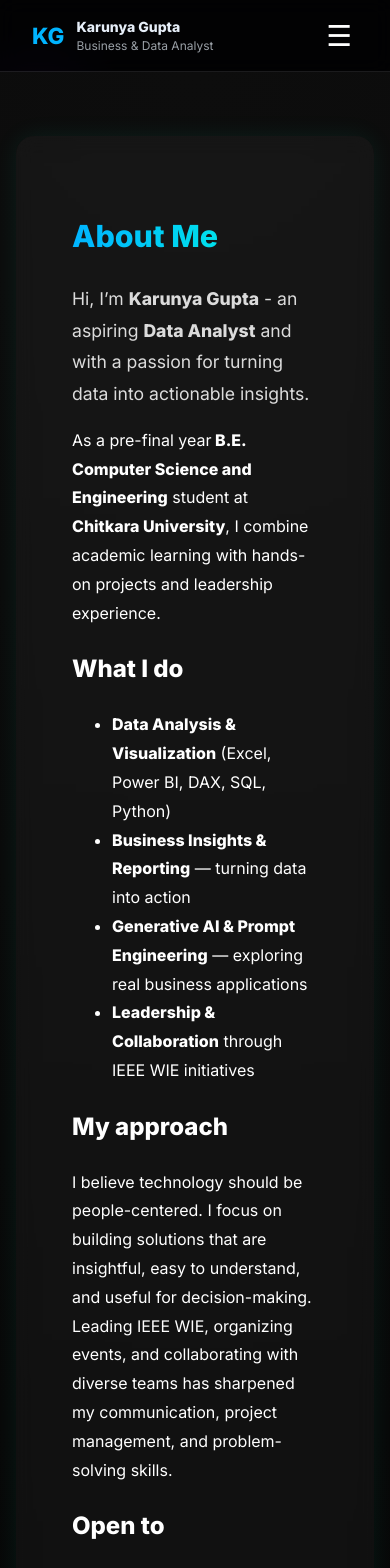
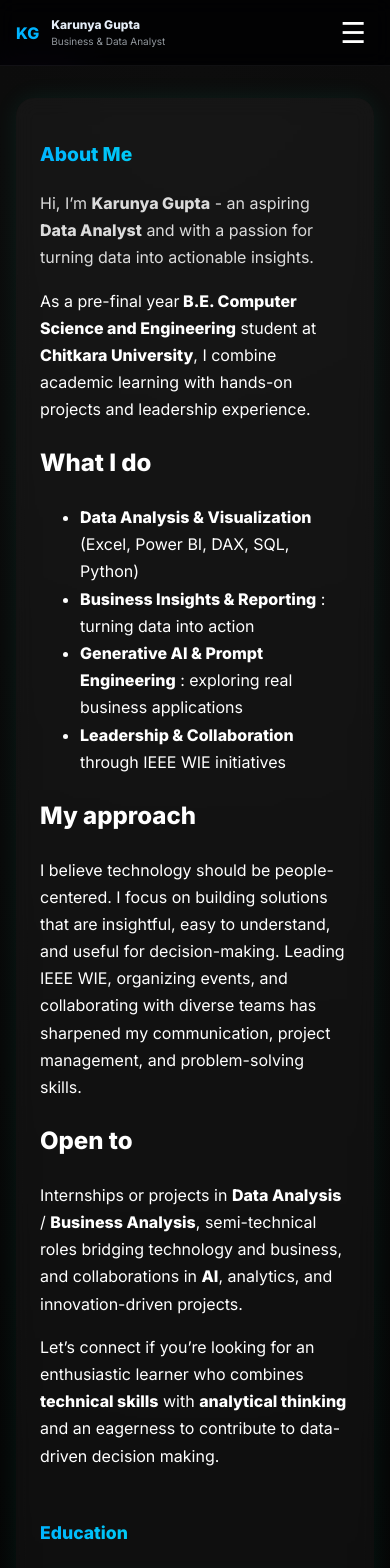
Before and after one commit to KarunyaGupta/Portfolio, a React (Vite) app: page /about in a window 390 px wide. Shown: the top 1568 px of the page. Built offline with nearby package versions, Linux system fonts and the light colour scheme; the HTML template or start-up script is replaced by a standard one.

Commit message:
Make website responsive

```diff
--- a/src/components/Navbar.jsx
+++ b/src/components/Navbar.jsx
@@ -20,17 +20,52 @@ export default function Navbar() {
   const navRef = useRef(null);
   const linksRef = useRef(null);
 
-  // Check if links overflow nav width (to show hamburger)
+  // breakpoint to force mobile layout on narrow screens
+  const MOBILE_BREAKPOINT = 920;
+
+  // Check if links overflow nav width (to show hamburger) OR small screen
   const checkOverflow = () => {
     if (!navRef.current || !linksRef.current) return;
-    setShowButton(linksRef.current.scrollWidth > navRef.current.offsetWidth);
+    const navWidth = navRef.current.offsetWidth;
+    const linksWidth = linksRef.current.scrollWidth;
+    const shouldShow =
+      window.innerWidth <= MOBILE_BREAKPOINT ||
+      linksWidth > navWidth - 120;
+    setShowButton(shouldShow);
+    if (!shouldShow) setIsOpen(false); // close mobile menu when switching to desktop
   };
 
   useEffect(() => {
     checkOverflow();
-    window.addEventListener("resize", checkOverflow);
-    return () => window.removeEventListener("resize", checkOverflow);
+    const onResize = () => checkOverflow();
+    window.addEventListener("resize", onResize);
+    return () => window.removeEventListener("resize", onResize);
   }, []);
+
+  // close mobile menu on Escape key
+  useEffect(() => {
+    const onKey = (e) => {
+      if (e.key === "Escape" && isOpen) setIsOpen(false);
+    };
+    window.addEventListener("keydown", onKey);
+    return () => window.removeEventListener("keydown", onKey);
+  }, [isOpen]);
+
+  // simple click-outside close when mobile menu open
+  useEffect(() => {
+    const onClick = (e) => {
+      if (!isOpen) return;
+      if (navRef.current && !navRef.current.contains(e.target)) {
+        // allow clicks inside mobile menu (it is fixed overlay), so also check
+        const mobileMenu = document.getElementById("mobile-menu-overlay");
+        if (mobileMenu && !mobileMenu.contains(e.target)) {
+          setIsOpen(false);
+        }
+      }
+    };
+    document.addEventListener("mousedown", onClick);
+    return () => document.removeEventListener("mousedown", onClick);
+  }, [isOpen]);
 
   return (
     <>
@@ -44,15 +79,23 @@ export default function Navbar() {
           display: "flex",
           justifyContent: "space-between",
           alignItems: "center",
-          padding: "1rem 2rem",
-          borderBottom: "1px solid rgba(255,255,255,0.1)",
+          padding: "clamp(0.6rem, 1.8vw, 1rem) clamp(1rem, 3.5vw, 2rem)",
+          borderBottom: "1px solid rgba(255,255,255,0.06)",
           background: "rgba(0,0,0,0.6)",
           backdropFilter: "blur(10px)",
           fontFamily: "inherit",
+          gap: 12,
         }}
       >
         {/* Logo */}
-        <div style={{ display: "flex", alignItems: "center", gap: 12 }}>
+        <div
+          style={{
+            display: "flex",
+            alignItems: "center",
+            gap: 12,
+            minWidth: 0,
+          }}
+        >
           <motion.div
             className="logo"
             initial={{ scale: 0 }}
@@ -60,15 +103,39 @@ export default function Navbar() {
             transition={{ type: "spring", stiffness: 200 }}
             style={{
               fontWeight: "bold",
-              fontSize: "1.4rem",
+              fontSize: "clamp(1rem, 3.5vw, 1.4rem)",
               color: "var(--accent)",
+              flexShrink: 0,
             }}
           >
             KG
           </motion.div>
-          <div style={{ display: "flex", flexDirection: "column" }}>
-            <h1 style={{ margin: 0, fontSize: 14 }}>Karunya Gupta</h1>
-            <div style={{ fontSize: 12, color: "var(--muted)" }}>
+          <div
+            style={{
+              display: "flex",
+              flexDirection: "column",
+              minWidth: 0,
+            }}
+          >
+            <h1
+              style={{
+                margin: 0,
+                fontSize: "clamp(12px, 1.6vw, 14px)",
+                whiteSpace: "nowrap",
+                overflow: "hidden",
+                textOverflow: "ellipsis",
+              }}
+            >
+              Karunya Gupta
+            </h1>
+            <div
+              style={{
+                fontSize: "clamp(10px,1.2vw,12px)",
+                color: "var(--muted)",
+                whiteSpace: "nowrap",
+                opacity: 0.95,
+              }}
+            >
               Business & Data Analyst
             </div>
           </div>
@@ -83,6 +150,8 @@ export default function Navbar() {
             gap: "2rem",
             alignItems: "center",
             flexGrow: 1,
+            overflow: "hidden",
+            paddingLeft: "1rem",
           }}
         >
           {links.map((l) => (
@@ -96,6 +165,7 @@ export default function Navbar() {
                 textDecoration: "none",
                 color: "white",
                 fontWeight: 500,
+                whiteSpace: "nowrap",
               }}
             >
               {({ isActive }) => (
@@ -110,11 +180,13 @@ export default function Navbar() {
                     display: "flex",
                     flexDirection: "column",
                     alignItems: "center",
+                    minWidth: 0,
                   }}
                 >
                   <motion.span
                     animate={{ color: isActive ? "var(--accent)" : "white" }}
                     transition={{ duration: 0.3 }}
+                    style={{ textOverflow: "ellipsis", overflow: "hidden" }}
                   >
                     {l.label}
                   </motion.span>
@@ -142,8 +214,11 @@ export default function Navbar() {
 
         {/* Hamburger */}
         {showButton && (
-          <div className="mobile-btn">
+          <div className="mobile-btn" style={{ marginLeft: "auto" }}>
             <button
+              aria-label={isOpen ? "Close menu" : "Open menu"}
+              aria-expanded={isOpen}
+              aria-controls="mobile-menu-overlay"
               style={{
                 background: "none",
                 border: "none",
@@ -151,6 +226,7 @@ export default function Navbar() {
                 fontSize: "1.8rem",
                 cursor: "pointer",
                 zIndex: 10000,
+                padding: "6px 8px",
               }}
               onClick={() => setIsOpen(!isOpen)}
             >
@@ -164,9 +240,12 @@ export default function Navbar() {
       <AnimatePresence>
         {isOpen && showButton && (
           <motion.div
-            initial={{ opacity: 0, y: -15 }}
+            id="mobile-menu-overlay"
+            role="dialog"
+            aria-modal="true"
+            initial={{ opacity: 0, y: -10 }}
             animate={{ opacity: 1, y: 0 }}
-            exit={{ opacity: 0, y: -15 }}
+            exit={{ opacity: 0, y: -10 }}
             style={{
               position: "fixed",
               top: 0,
@@ -177,13 +256,14 @@ export default function Navbar() {
               backdropFilter: "blur(12px)",
               display: "flex",
               flexDirection: "column",
-              alignItems: "center",
-              paddingTop: "4rem",
+              alignItems: "stretch",
+              paddingTop: "calc(env(safe-area-inset-top, 0px) + 1.6rem)",
               overflowY: "auto",
               zIndex: 9999,
             }}
           >
             <button
+              aria-label="Close menu"
               style={{
                 position: "absolute",
                 top: "1rem",
@@ -199,6 +279,14 @@ export default function Navbar() {
               ✕
             </button>
 
+            <div
+              style={{
+                display: "flex",
+                flexDirection: "column",
+                gap: 0,
+                marginTop: "0.8rem",
+              }}
+            >
               {links.map((l) => (
                 <NavLink
                   key={l.to}
@@ -207,16 +295,17 @@ export default function Navbar() {
                   style={{
                     color: "#fff",
                     textDecoration: "none",
-                  padding: "1rem 0",
+                    padding: "1.1rem 1rem",
                     width: "100%",
                     textAlign: "center",
-                  fontSize: 16,
-                  borderBottom: "1px solid rgba(255,255,255,0.05)",
+                    fontSize: "clamp(16px, 3.5vw, 18px)",
+                    borderBottom: "1px solid rgba(255,255,255,0.04)",
                   }}
                 >
                   {l.label}
                 </NavLink>
               ))}
+            </div>
           </motion.div>
         )}
       </AnimatePresence>
--- a/src/pages/About.jsx
+++ b/src/pages/About.jsx
@@ -14,7 +14,7 @@ const AboutMe = () => {
         justifyContent: "center",
         background: "radial-gradient(circle at top, #0d0d0d, #000)",
         color: "white",
-        padding: "3rem 1rem",
+        padding: "clamp(1rem, 4vw, 3rem) 1rem",
       }}
     >
       {/* --- About Me + Education Section --- */}
@@ -27,18 +27,19 @@ const AboutMe = () => {
           maxWidth: "1100px",
           textAlign: "left",
           marginTop: "1rem",
-          lineHeight: 1.8,
+          lineHeight: 1.7,
           background: "rgba(255,255,255,0.04)",
-          padding: "3rem 3.5rem",
+          padding: "clamp(1.5rem, 3vw, 3.5rem)",
           borderRadius: "18px",
           boxShadow: "0 0 25px rgba(0,255,200,0.08)",
           backdropFilter: "blur(10px)",
+          boxSizing: "border-box",
         }}
       >
         {/* --- Header --- */}
         <h2
           style={{
-            fontSize: "1.9rem",
+            fontSize: "clamp(1.2rem, 2.5vw, 1.9rem)",
             marginBottom: "1.2rem",
             background: "linear-gradient(90deg, var(--accent), var(--accent-2))",
             WebkitBackgroundClip: "text",
@@ -51,7 +52,7 @@ const AboutMe = () => {
         {/* --- Description --- */}
         <p
           style={{
-            fontSize: "1.1rem",
+            fontSize: "clamp(1rem, 1.6vw, 1.1rem)",
             color: "rgba(255,255,255,0.85)",
             marginBottom: "1rem",
           }}
@@ -76,11 +77,11 @@ const AboutMe = () => {
           <strong>Data Analysis & Visualization</strong> (Excel, Power BI, DAX, SQL, Python)
           </li>
           <li>
-          <strong>Business Insights & Reporting</strong> — turning data into
+          <strong>Business Insights & Reporting</strong> : turning data into
           action
           </li>
           <li>
-          <strong>Generative AI & Prompt Engineering</strong> — exploring real
+          <strong>Generative AI & Prompt Engineering</strong> : exploring real
           business applications
           </li>
           <li>
@@ -130,7 +131,7 @@ const AboutMe = () => {
         >
           <h3
             style={{
-              fontSize: "1.6rem",
+              fontSize: "clamp(1.1rem, 2.2vw, 1.6rem)",
               marginBottom: "1.5rem",
               background:
                 "linear-gradient(90deg, var(--accent), var(--accent-2))",
@@ -158,31 +159,27 @@ const AboutMe = () => {
               style={{
                 background: "rgba(255,255,255,0.05)",
                 borderRadius: "14px",
-                padding: "1.5rem 2rem",
+                padding: "1.2rem 1.4rem",
                 border: "1px solid rgba(255,255,255,0.08)",
                 boxShadow: "0 0 15px rgba(0,255,200,0.05)",
                 display: "flex",
                 alignItems: "center",
-                gap: "1.2rem",
+                gap: "1rem",
+                flexWrap: "wrap",
               }}
             >
               <FaUniversity size={40} color="var(--accent)" />
-              <div>
+              <div style={{ flex: 1, minWidth: "200px" }}>
                 <h4
                   style={{
                     color: "var(--accent)",
                     marginBottom: "0.4rem",
-                    fontSize: "1.25rem",
+                    fontSize: "1.05rem",
                   }}
                 >
                   Bachelor of Engineering in Computer Science and Engineering
                 </h4>
-                <p
-                  style={{
-                    color: "rgba(255,255,255,0.85)",
-                    marginBottom: "0.2rem",
-                  }}
-                >
+                <p style={{ color: "rgba(255,255,255,0.85)", marginBottom: "0.2rem" }}>
                   <strong>Chitkara University</strong> - Rajpura, Punjab
                 </p>
                 <p style={{ color: "rgba(255,255,255,0.7)" }}>
@@ -202,32 +199,22 @@ const AboutMe = () => {
               style={{
                 background: "rgba(255,255,255,0.05)",
                 borderRadius: "14px",
-                padding: "1.5rem 2rem",
+                padding: "1.2rem 1.4rem",
                 border: "1px solid rgba(255,255,255,0.08)",
                 boxShadow: "0 0 15px rgba(0,255,200,0.05)",
                 display: "flex",
                 alignItems: "center",
-                gap: "1.2rem",
+                gap: "1rem",
+                flexWrap: "wrap",
               }}
             >
               <FaGraduationCap size={38} color="var(--accent)" />
-              <div>
-                <h4
-                  style={{
-                    color: "var(--accent)",
-                    marginBottom: "0.4rem",
-                    fontSize: "1.25rem",
-                  }}
-                >
+              <div style={{ flex: 1, minWidth: "200px" }}>
+                <h4 style={{ color: "var(--accent)", marginBottom: "0.4rem", fontSize: "1.05rem" }}>
                   Higher Secondary Education (12th Grade)
                 </h4>
-                <p
-                  style={{
-                    color: "rgba(255,255,255,0.85)",
-                    marginBottom: "0.2rem",
-                  }}
-                >
-                  <strong>Lord's Convent School</strong> — Sarkaghat, Mandi, Himachal Pradesh
+                <p style={{ color: "rgba(255,255,255,0.85)", marginBottom: "0.2rem" }}>
+                  <strong>Lord's Convent School</strong> - Sarkaghat, Mandi, Himachal Pradesh
                 </p>
                 <p style={{ color: "rgba(255,255,255,0.7)" }}>
                   Gujarat Board | Percentage: 89.8%
@@ -246,32 +233,22 @@ const AboutMe = () => {
               style={{
                 background: "rgba(255,255,255,0.05)",
                 borderRadius: "14px",
-                padding: "1.5rem 2rem",
+                padding: "1.2rem 1.4rem",
                 border: "1px solid rgba(255,255,255,0.08)",
                 boxShadow: "0 0 15px rgba(0,255,200,0.05)",
                 display: "flex",
                 alignItems: "center",
-                gap: "1.2rem",
+                gap: "1rem",
+                flexWrap: "wrap",
               }}
             >
               <FaSchool size={36} color="var(--accent)" />
-              <div>
-                <h4
-                  style={{
-                    color: "var(--accent)",
-                    marginBottom: "0.4rem",
-                    fontSize: "1.25rem",
-                  }}
-                >
+              <div style={{ flex: 1, minWidth: "200px" }}>
+                <h4 style={{ color: "var(--accent)", marginBottom: "0.4rem", fontSize: "1.05rem" }}>
                   Secondary Education (10th Grade)
                 </h4>
-                <p
-                  style={{
-                    color: "rgba(255,255,255,0.85)",
-                    marginBottom: "0.2rem",
-                  }}
-                >
-                  <strong>Lord's Convent School</strong> — Sarkaghat, Mandi, Himachal Pradesh,
+                <p style={{ color: "rgba(255,255,255,0.85)", marginBottom: "0.2rem" }}>
+                  <strong>Lord's Convent School</strong> - Sarkaghat, Mandi, Himachal Pradesh,
                 </p>
                 <p style={{ color: "rgba(255,255,255,0.7)" }}>
                   Gujarat Board | Percentage: 88.9%
--- a/src/pages/Contact.jsx
+++ b/src/pages/Contact.jsx
@@ -75,8 +75,68 @@ export default function Contact() {
 
   ];
 
+  // Responsive inline styles (lightweight, complements your existing CSS)
+  const resp = {
+    container: {
+      padding: "2rem 1rem",
+      display: "flex",
+      flexDirection: "column",
+      alignItems: "center",
+      width: "100%",
+      boxSizing: "border-box",
+    },
+    linksWrap: {
+      display: "flex",
+      gap: "12px",
+      flexWrap: "wrap",
+      justifyContent: "center",
+      margin: "1rem 0",
+    },
+    form: {
+      width: "100%",
+      maxWidth: "720px",
+      display: "flex",
+      flexDirection: "column",
+      gap: "12px",
+      boxSizing: "border-box",
+    },
+    input: {
+      width: "100%",
+      padding: "12px 14px",
+      fontSize: "1rem",
+      borderRadius: "10px",
+      border: "1px solid rgba(255,255,255,0.08)",
+      background: "transparent",
+      color: "inherit",
+      boxSizing: "border-box",
+    },
+    textarea: {
+      minHeight: "120px",
+      resize: "vertical",
+      padding: "12px 14px",
+      borderRadius: "10px",
+      border: "1px solid rgba(255,255,255,0.08)",
+      background: "transparent",
+      color: "inherit",
+      fontSize: "1rem",
+    },
+    btn: {
+      padding: "12px 16px",
+      borderRadius: "10px",
+      fontSize: "1rem",
+      cursor: "pointer",
+      alignSelf: "flex-start",
+    },
+    socialIcon: {
+      width: "40px",
+      height: "40px",
+      objectFit: "contain",
+    },
+  };
+
   return (
-    <section className="contact-section">
+    // apply container inline style to ensure spacing is responsive
+    <section style={resp.container} className="contact-section">
       <motion.h1
         initial={{ opacity: 0, y: -15 }}
         animate={{ opacity: 1, y: 0 }}
@@ -96,7 +156,7 @@ export default function Contact() {
       </motion.p>
 
       {/* Quick Links */}
-      <motion.div className="contact-links">
+      <motion.div className="contact-links" style={resp.linksWrap}>
         {quickLinks.map((item, i) => (
           <motion.a
             key={i}
@@ -106,11 +166,13 @@ export default function Contact() {
             className="social-link"
             whileHover={{ scale: 1.15, rotate: 5 }}
             transition={{ type: "spring", stiffness: 250 }}
+            style={{ display: "inline-flex", alignItems: "center", justifyContent: "center" }}
           >
             <motion.img
               src={item.img}
               alt={item.title}
               className="social-icon"
+              style={resp.socialIcon}
               animate={{ y: [0, -6, 0] }}
               transition={{
                 duration: 3 + i * 0.3,
@@ -129,12 +191,19 @@ export default function Contact() {
         animate={{ opacity: 1, y: 0 }}
         transition={{ delay: 0.4, duration: 0.9 }}
         className="contact-form"
+        style={resp.form}
       >
-        <input type="text" name="name" placeholder="Your Name" value={form.name} onChange={handleChange} required />
-        <input type="text" name="contact" placeholder="Your Email or Phone" value={form.contact} onChange={handleChange} required />
-        <input type="text" name="subject" placeholder="Subject" value={form.subject} onChange={handleChange} required />
-        <textarea name="message" placeholder="Your Message..." value={form.message} onChange={handleChange} rows="5" required />
-        <motion.button type="submit" className="contact-btn" whileHover={{ scale: 1.05 }} whileTap={{ scale: 0.95 }}>
+        <input style={resp.input} type="text" name="name" placeholder="Your Name" value={form.name} onChange={handleChange} required />
+        <input style={resp.input} type="text" name="contact" placeholder="Your Email or Phone" value={form.contact} onChange={handleChange} required />
+        <input style={resp.input} type="text" name="subject" placeholder="Subject" value={form.subject} onChange={handleChange} required />
+        <textarea style={resp.textarea} name="message" placeholder="Your Message..." value={form.message} onChange={handleChange} rows="5" required />
+        <motion.button
+          type="submit"
+          className="contact-btn"
+          whileHover={{ scale: 1.05 }}
+          whileTap={{ scale: 0.95 }}
+          style={resp.btn}
+        >
           🚀 Send Message
         </motion.button>
 
```
Also changed, not shown: src/pages/Skills.css (+80 -0 lines). Lines whose indentation alone changed are shown as unchanged.
